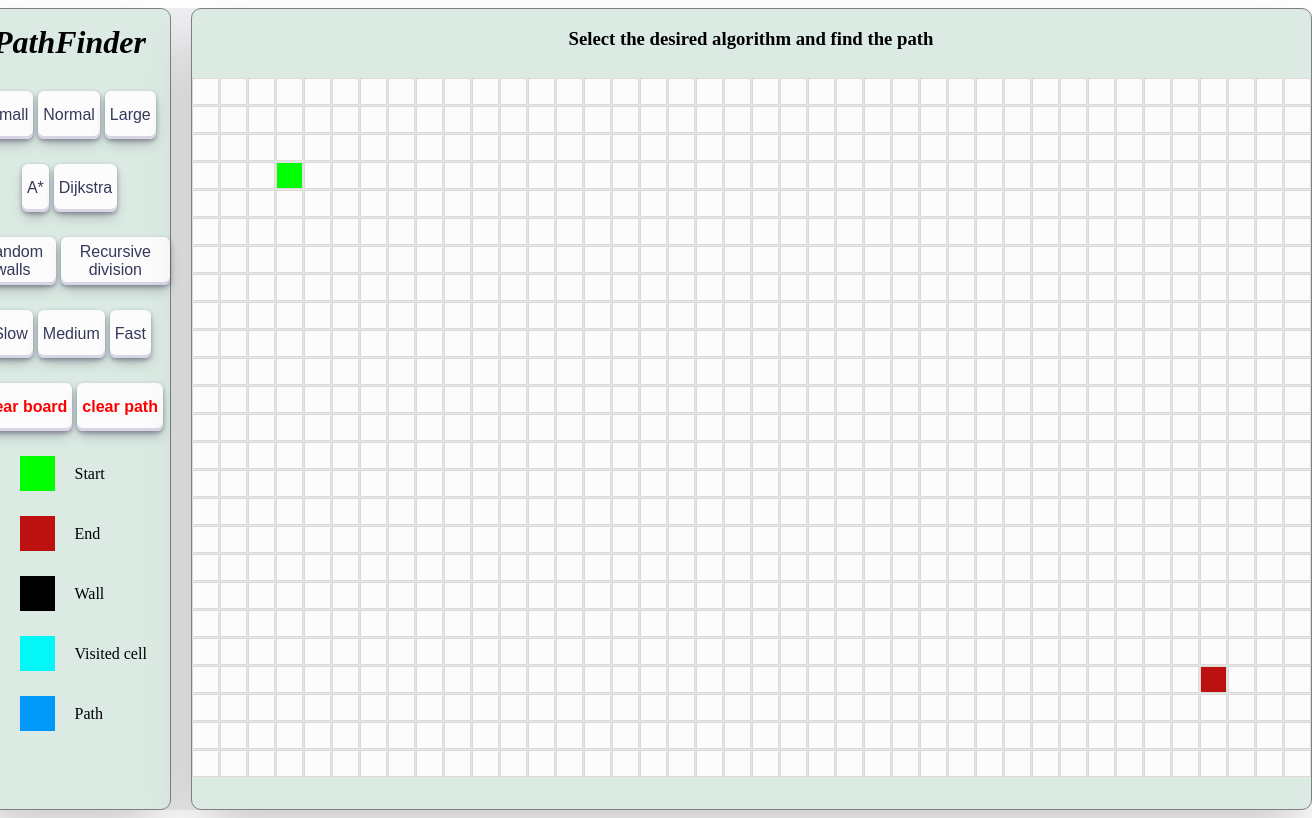
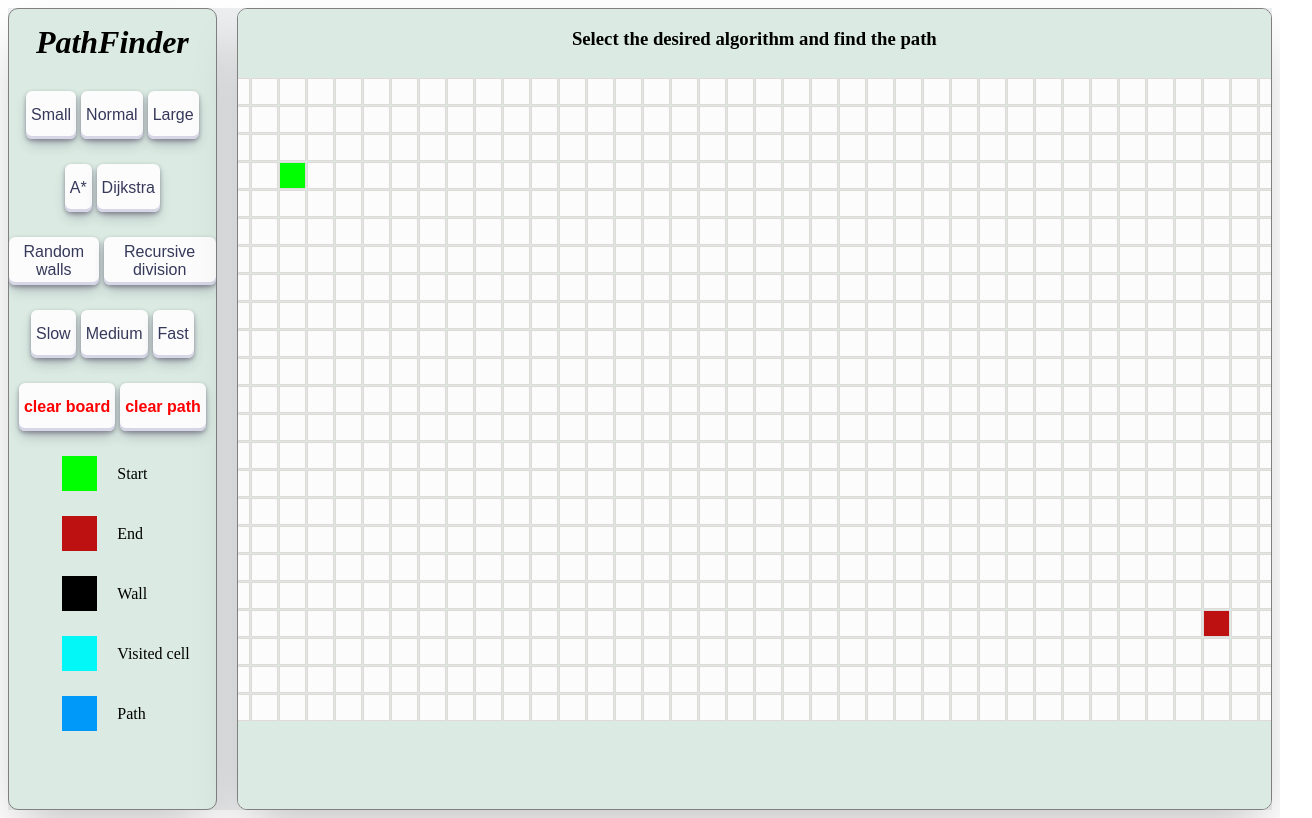
Before and after one commit to YeYintAungNaing/AlgoViz, a React (Vite) app: page / in a window 1280 px wide. Shown: the whole page, 1312 px wide, since content can reach past the window. Built offline with nearby package versions, Linux system fonts and the light colour scheme.

Commit message:
added Astar and some bug fixes

```diff
--- a/package.json
+++ b/package.json
@@ -12,7 +12,8 @@
   "dependencies": {
     "react": "^18.3.1",
     "react-dom": "^18.3.1",
-    "sass": "^1.77.6"
+    "sass": "^1.77.6",
+    "tinyqueue": "^3.0.0"
   },
   "devDependencies": {
     "@types/react": "^18.3.3",
--- a/src/App.scss
+++ b/src/App.scss
@@ -43,6 +43,7 @@
         border-radius: 10px;
         box-shadow: rgba(0, 0, 0, 0.25) 0px 25px 50px -12px;
         height: 100vh;
+        overflow: auto;
         background-color: rgb(219, 235, 227);
 
         .title{
@@ -100,8 +101,8 @@
         flex: 5;
         display: flex;
         height: 100vh;
+        overflow: auto;
         flex-direction: column;
-
         align-items: center;
         background-color: rgb(219, 235, 227);
         border: solid 0.1mm gray ;
@@ -113,10 +114,10 @@
             display: grid;
             gap: 1px;
             margin-top: 10px;
+            margin-bottom: 10px;
 
             .grid-item{
                 border: 1.5px solid #e1d8d8;
-
             }
 
             .grid-item.unvisited{
--- a/src/PathFinder.jsx
+++ b/src/PathFinder.jsx
@@ -1,7 +1,8 @@
 import { useEffect, useState } from 'react'
 import './App.scss'
 import Point from './components/Point';
-import  {dijkstra, sortedShortestPoints}  from './algorithms/Dijkstra.js';
+import  {dijkstra, sortedDijkstraPathPoints}  from './algorithms/Dijkstra.js';
+import { astar, sortedAstarPathPoints } from './algorithms/Astar.js';
 import { recursiveDivision } from './mazeGenerators/recursiveDivision.js';
 import { scuffedWalls } from './mazeGenerators/scuffedWalls.js';
 
@@ -11,8 +12,8 @@ function PathFinder() {
   const [grid, setGrid] =  useState([]);
   //const [gridStats, setGridStats] = useState({rowCount : 25, columnCount : 40, cellSize : 25 })
   //const [coordinates, setCoordinates] = useState ({START_X : 3, START_Y : 3, END_X : 21, END_Y : 36})
-  const [gridStats, setGridStats] = useState({rowCount : 25, columnCount : 40, cellSize : 25 })
-  const [coordinates, setCoordinates] = useState ({START_X : 3, START_Y : 3, END_X : 21, END_Y : 36})
+  const [gridStats, setGridStats] = useState({rowCount : 23, columnCount : 40, cellSize : 25 })
+  const [coordinates, setCoordinates] = useState ({START_X : 3, START_Y : 3, END_X : 19, END_Y : 36})
   const [isAnimating, setIsAnimating] = useState(false)
   const [gridLoaded, setGridLoaded] = useState(false)
   const [message, setMessage] = useState("Select the desired algorithm and find the path")
@@ -20,11 +21,9 @@ function PathFinder() {
   const [mouseIsPressed, setMouseIsPressed] = useState(false)
 
   // const pointsRef = useRef({});
-
   // TODO
   // allow use to move start and end points
   // add more path finding algorithms
-
 
   useEffect(()=>{
     if (!gridLoaded){
@@ -71,6 +70,7 @@ function PathFinder() {
 
 
   function handleMouseUp() {
+
     setMouseIsPressed(false)
   }
 
@@ -82,6 +82,7 @@ function PathFinder() {
       isStart : row === coordinates.START_X && col === coordinates.START_Y,
       isEnd : row === coordinates.END_X && col === coordinates.END_Y,
       distance : Infinity,
+      totalDistance : Infinity,
       visited : false,
       isWall : false,
       path : false,
@@ -190,19 +191,21 @@ function PathFinder() {
       const startPoint = grid[coordinates.START_X][coordinates.START_Y]
       const endPoint = grid[coordinates.END_X][coordinates.END_Y]
       const sortedVisitedPoints = dijkstra(grid, startPoint, endPoint)
-      //console.log(sortedVisitedPoints)
-      visualizeDijkstra(sortedVisitedPoints, endPoint)
+      const shortestPath = sortedDijkstraPathPoints(endPoint)
+      //console.log(shortestPath)
+      visualizeAlgorithm(sortedVisitedPoints, endPoint, shortestPath, "Dijkstra")
     }, speed);
   }
 
+  //console.log(grid)
 
-  function visualizeDijkstra(sortedVisitedPoints, endPoint) {
+  function visualizeAlgorithm(sortedVisitedPoints, endPoint, shortestPath, algorithm) {
     if (sortedVisitedPoints.length === 1) {    // if the start point is the only visisted point
       setIsAnimating(false)
       setMessage('Unable to find the path :(')
       return
     }
-    for (let i = 1; i < sortedVisitedPoints.length-1 ; i++) {
+    for (let i = 1; i < sortedVisitedPoints.length-1 ; i++) {   // does not include first and last point
       setTimeout(() => {
         const visitedPoint = sortedVisitedPoints[i]
         document.getElementById(`${visitedPoint.row}-${visitedPoint.col}`).className = "grid-item visited"
@@ -210,15 +213,14 @@ function PathFinder() {
 
       if (i === sortedVisitedPoints.length-2) {
         setTimeout(() => {
-            findDijkstraPath(endPoint, sortedVisitedPoints);
+            getShortestPath(sortedVisitedPoints, shortestPath, algorithm);
         }, speed * i);
       }
     }
   }
 
 
-  function findDijkstraPath(endPoint, sortedVisitedPoints) {
-    let shortestPath = sortedShortestPoints(endPoint)
+  function getShortestPath(sortedVisitedPoints, shortestPath, algorithm) {
 
     if (shortestPath.length === 1 ) {   /// if we dont find the end point
       setMessage('Unable to find the path :(')
@@ -226,14 +228,14 @@ function PathFinder() {
       return
     }
 
-    for (let i = 1; i < shortestPath.length ; i++) {
-      if ( i === shortestPath.length - 1) {
+    for (let i = 1; i < shortestPath.length-1 ; i++) {
+      if ( i === shortestPath.length - 2) {
         setTimeout(() => {
           const newGrid = updateGridState(grid, sortedVisitedPoints, shortestPath )
           setGrid(newGrid)
           setIsAnimating(false)
-          setMessage(`Dijkstra : Shortest path distance : ${shortestPath.length-1}`)
-        }, i * 30);
+          setMessage(`${algorithm} : Shortest path distance : ${shortestPath.length-1}`)
+        }, i * 20);
         return
       }
       setTimeout(() => {
@@ -244,8 +246,25 @@ function PathFinder() {
   }
 
 
-  function startAstar() {
-    window.alert('have not implemented yet :(')
+  function startAstar(e) {
+    e.preventDefault()
+
+    if (isAnimating) {
+      console.log('no')
+      return
+    }
+    setIsAnimating(true)
+    clearPath()
+
+    setTimeout(() => {
+      const startPoint = grid[coordinates.START_X][coordinates.START_Y]
+      const endPoint = grid[coordinates.END_X][coordinates.END_Y]
+      const sortedVisitedPoints = astar(grid, startPoint, endPoint)
+      const shortestPath =sortedAstarPathPoints(endPoint)  // include both end and start points
+      //console.log(shortestPath)
+      //console.log(sortedVisitedPoints)
+      visualizeAlgorithm(sortedVisitedPoints, endPoint, shortestPath, "Astar")
+    }, speed);
   }
 
 
@@ -272,6 +291,7 @@ function PathFinder() {
     let updatedGrid = grid.slice();
     for (let point of sortedVisitedPoints) {
       if (point.isStart || point.isEnd) {
+        updatedGrid[point.row][point.col] = {...point, visited : false }
         continue
       }
       //let newPoint = {...point, visited : true}   // already marked visisted in algorithm
@@ -342,9 +362,9 @@ function PathFinder() {
     e.preventDefault()
 
     if (size === "Large") {
-      let copyGridStats = {...gridStats, rowCount : 25, columnCount : 40 , cellSize : 25}
+      let copyGridStats = {...gridStats, rowCount : 23, columnCount : 40 , cellSize : 25}
       setGridStats(copyGridStats)
-      setCoordinates({START_X : 3, START_Y : 3, END_X : 20, END_Y : 36})
+      setCoordinates({START_X : 3, START_Y : 3, END_X : 19, END_Y : 36})
     }
 
     else if (size === "Normal") {
@@ -427,7 +447,6 @@ function PathFinder() {
               eachRow.map((point) =>  // each point created from createPoint()
               <Point
                 key={`${point.row}-${point.col}`}
-
                 handleMouseDown={handleMouseDown}
                 handleMouseUp={handleMouseUp}
                 handleOnMouseEnter={handleOnMouseEnter}
--- /dev/null
+++ b/src/algorithms/Astar.js
@@ -0,0 +1,73 @@
+export function astar(grid, startPoint, endPoint) {
+    let sortedVisitedPoints = []
+    startPoint.distance = 0
+
+    let unvisitedPoints = [];
+    unvisitedPoints.push(startPoint)
+
+    while (unvisitedPoints.length !== 0){
+
+        unvisitedPoints.sort((pointA, pointB)=> pointA.totalDistance - pointB.totalDistance)
+        const closestPoint = unvisitedPoints.shift();
+        closestPoint.visited = true;
+        if (closestPoint.distance === Infinity) return sortedVisitedPoints
+
+        sortedVisitedPoints.push(closestPoint)
+        if (closestPoint === endPoint) return sortedVisitedPoints;
+
+        let unvisitedAdjacentPoints = getUnvisitedAdjacentPoints(grid, closestPoint);
+        for (let adjacentPoint of unvisitedAdjacentPoints) {
+            let distance = closestPoint.distance + 1
+            if (neighbourNotInUnvisitedPoints(adjacentPoint, unvisitedPoints)) {
+                unvisitedPoints.unshift(adjacentPoint)
+                adjacentPoint.distance = distance
+                //f(n) = g(n) + h(n)
+                adjacentPoint.totalDistance = distance + manhattenDistance(adjacentPoint, endPoint);
+                adjacentPoint.previousPoint = closestPoint
+            }
+            else if (distance < adjacentPoint.distance) {
+                adjacentPoint.distance = distance;
+                adjacentPoint.totalDistance = distance + manhattenDistance(adjacentPoint, endPoint);
+                adjacentPoint.previousPoint = closestPoint
+            }
+        }
+    }
+    return sortedVisitedPoints
+}
+
+
+function neighbourNotInUnvisitedPoints(adjacentPoint, unvisitedPoints) {
+    for (let point of unvisitedPoints) {
+        if (point.row === adjacentPoint.row && point.col=== adjacentPoint.col) {
+            return false
+        }
+    }
+    return true
+}
+
+
+function getUnvisitedAdjacentPoints(grid, point) {
+    const adjacentPoints = [];
+    // make sure we are not on upmost row and push the upper adjacent point
+    if (point.row > 0) adjacentPoints.push(grid[point.row - 1][point.col])
+    // make sure we are not on lowest row and push the lower adjacent point
+    if (point.row < grid.length - 1) adjacentPoints.push(grid[point.row + 1][point.col])
+    if (point.col > 0) adjacentPoints.push(grid[point.row][point.col - 1])
+    if (point.col < grid[0].length - 1) adjacentPoints.push(grid[point.row][point.col + 1])
+    return adjacentPoints.filter(adjacentPoint => !adjacentPoint.visited && !adjacentPoint.isWall)
+}
+
+function manhattenDistance(point, endPoint) {
+    return Math.abs(point.row - endPoint.row) + Math.abs(point.col - endPoint.col);
+  }
+
+export function sortedAstarPathPoints(endPoint) {
+    let shortestPathPoints = []
+    let currentPoint = endPoint;
+
+    while (currentPoint) {
+        shortestPathPoints.unshift(currentPoint)
+        currentPoint = currentPoint.previousPoint
+    }
+    return shortestPathPoints
+}
--- a/src/algorithms/Dijkstra.js
+++ b/src/algorithms/Dijkstra.js
@@ -14,7 +14,7 @@ export function dijkstra(grid, startPoint, endPoint) {
         // sorting each point in the array based on distance attribute
         unvisitedPoints.sort((pointA, pointB)=> pointA.distance - pointB.distance)
 
-        const closestPoint = unvisitedPoints.shift();
+        const closestPoint = unvisitedPoints.shift();  // remove first element and return
 
         if (closestPoint.distance === Infinity) return sortedVisitedPoints
         if (closestPoint.isWall) continue
@@ -26,7 +26,7 @@ export function dijkstra(grid, startPoint, endPoint) {
 }
 
 
-// updating distance to each adjacent point
+// updating distance of each adjacent point
 function updateUnivistedAdjacentPoints(grid, point) {
     const unvisitedAdjacentPoints = getUnvisitedAdjacentPoints(grid, point);
     for (const adjacentPoint of  unvisitedAdjacentPoints) {   // update distance and previours point of each neighbour
@@ -48,7 +48,7 @@ function getUnvisitedAdjacentPoints(grid, point) {
 }
 
 
-export function sortedShortestPoints(endPoint) {
+export function sortedDijkstraPathPoints(endPoint) {
     let shortestPathPoints = []
     let currentPoint = endPoint;
 
```
Also changed, not shown: src/algorithms/AstarTest.js (added, +64 -0 lines), src/mazeGenerators/recursiveDivision.js (+9 -6 lines), 1 other file (tests, documents, lock files or other folders).
